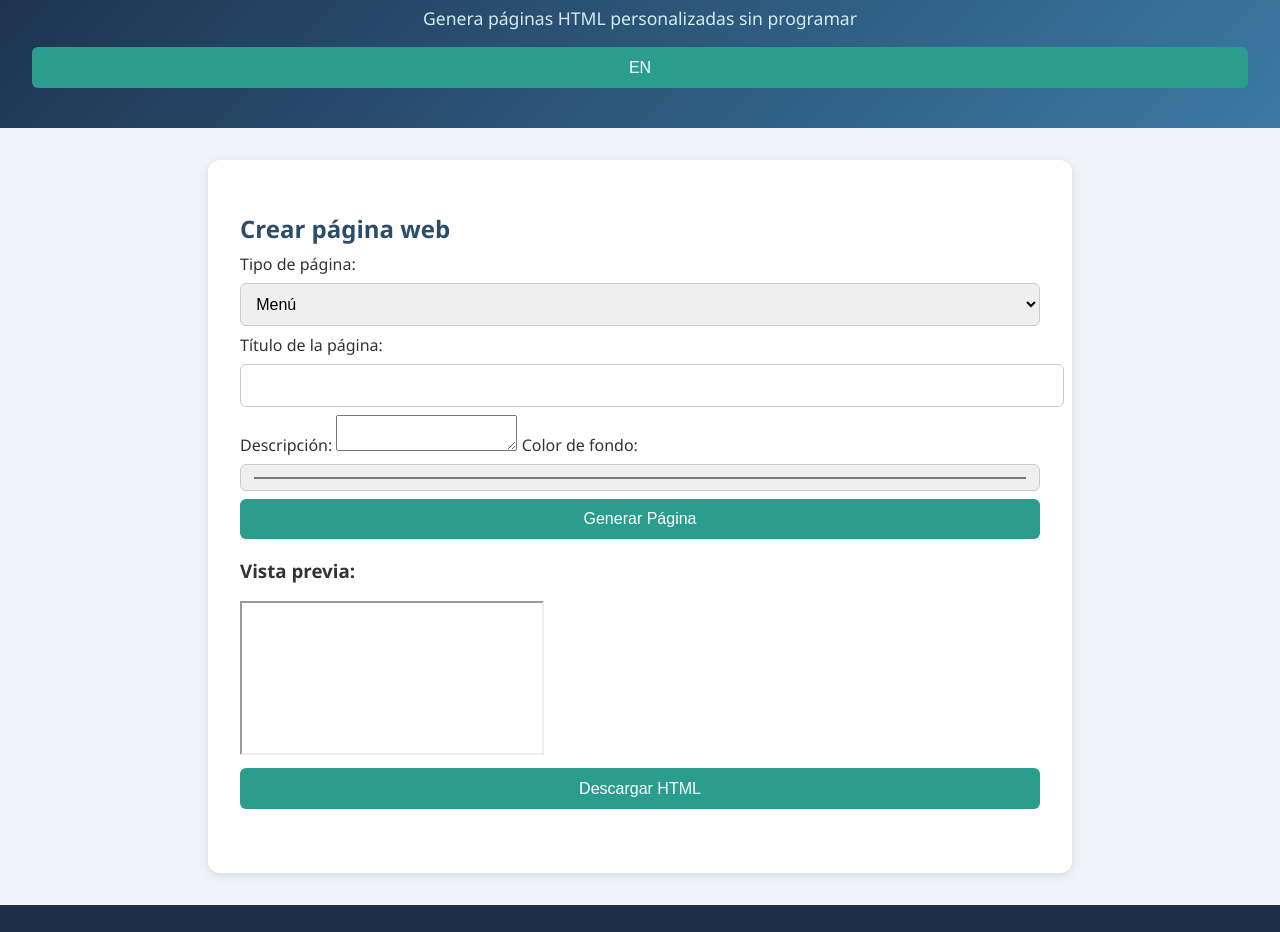
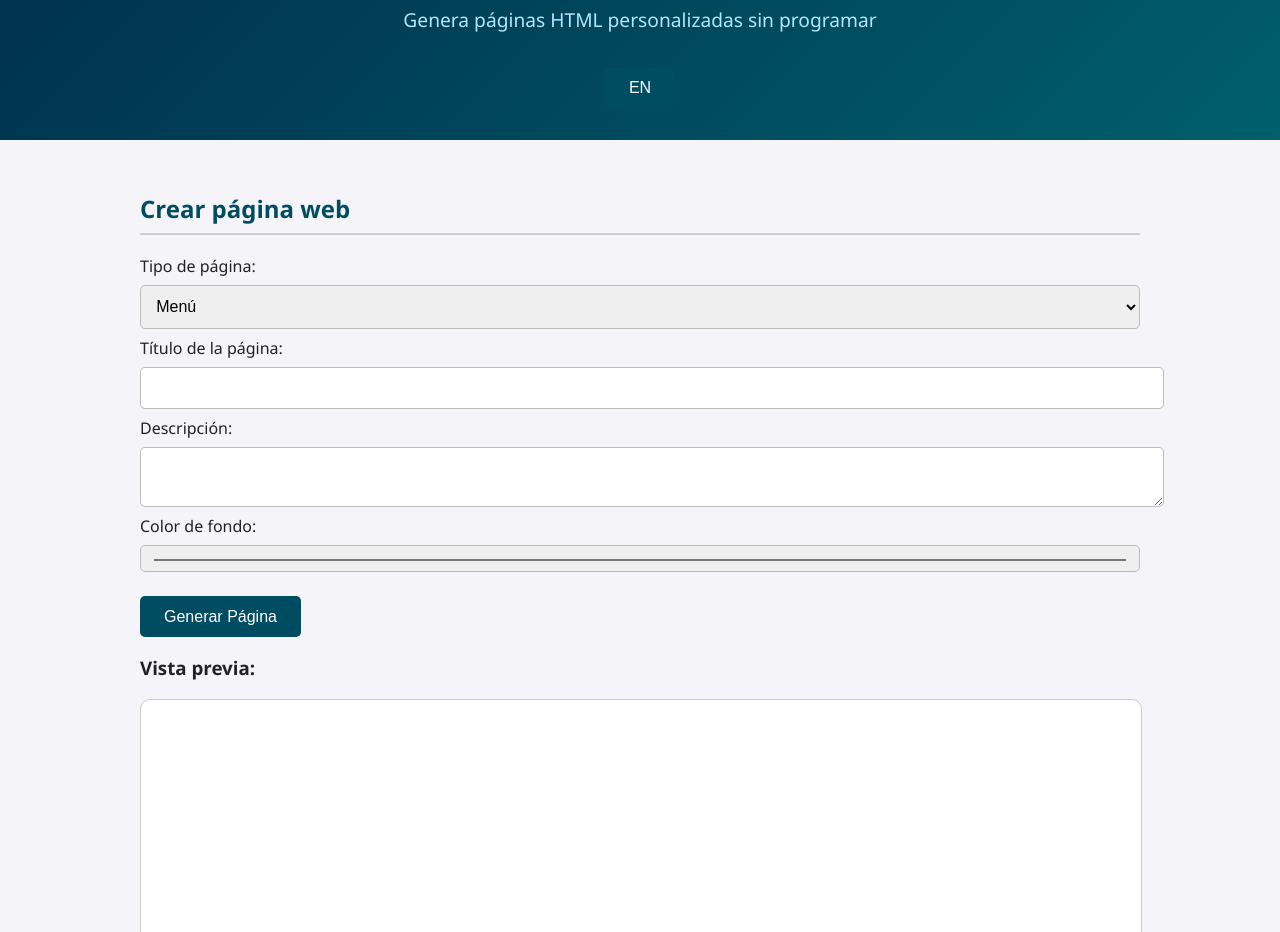
Before and after one commit to Men2zAI/men2zai.github.io, a plain HTML site: page proyectos/webapp/web-generator/index.html in a window 1280 px wide. Shown: the part 112-1044 px from the top of the page. Drawn offline with Linux system fonts and the light colour scheme.

Commit message:
Update style.css

```diff
--- a/proyectos/webapp/web-generator/style.css
+++ b/proyectos/webapp/web-generator/style.css
@@ -1,73 +1,77 @@
 body {
   font-family: 'Segoe UI', sans-serif;
   margin: 0;
-  background: #f0f4f8;
-  color: #333;
+  padding: 0;
+  background: #f4f4f9;
+  color: #222;
 }
 
 header {
-  background: linear-gradient(135deg, #1c2e4a, #3b7aa4);
-  color: #fff;
+  background: linear-gradient(135deg, #002f4b, #005f6b);
+  color: white;
   padding: 2rem;
   text-align: center;
 }
 
 .subtitle {
-  font-size: 1.1rem;
-  color: #d1ecf1;
+  font-size: 1.2rem;
+  color: #b3e5fc;
+  margin-top: 0.5rem;
 }
 
 main {
-  max-width: 800px;
-  margin: 2rem auto;
+  max-width: 1000px;
+  margin: auto;
   padding: 2rem;
-  background: #fff;
-  border-radius: 12px;
-  box-shadow: 0 2px 10px rgba(0,0,0,0.1);
 }
 
-.form-section {
+section {
   margin-bottom: 2rem;
 }
 
 h2 {
-  color: #2a4d69;
-  margin-bottom: 0.5rem;
+  color: #004d61;
+  border-bottom: 2px solid #ccc;
+  padding-bottom: 0.5rem;
 }
 
-input, select, button {
+input, textarea, select {
   display: block;
   width: 100%;
   padding: 0.7rem;
   margin: 0.5rem 0;
-  border-radius: 6px;
-  border: 1px solid #ccc;
+  border-radius: 5px;
+  border: 1px solid #bbb;
   font-size: 1rem;
 }
 
 button {
-  background-color: #2a9d8f;
+  background-color: #004d61;
   color: white;
+  padding: 0.7rem 1.5rem;
   border: none;
+  border-radius: 5px;
   cursor: pointer;
+  margin-top: 1rem;
+  font-size: 1rem;
 }
 
 button:hover {
-  background-color: #21867a;
+  background-color: #00778c;
 }
 
-.preview {
+iframe {
   width: 100%;
   height: 300px;
-  border: 1px solid #aaa;
-  border-radius: 8px;
-  margin-top: 1rem;
+  border: 1px solid #ccc;
+  border-radius: 10px;
+  background: white;
 }
 
 footer {
   text-align: center;
+  padding: 1rem;
+  background-color: #002f4b;
+  color: white;
   font-size: 0.9rem;
-  padding: 1rem;
-  background-color: #1c2e4a;
-  color: #fff;
 }
```
